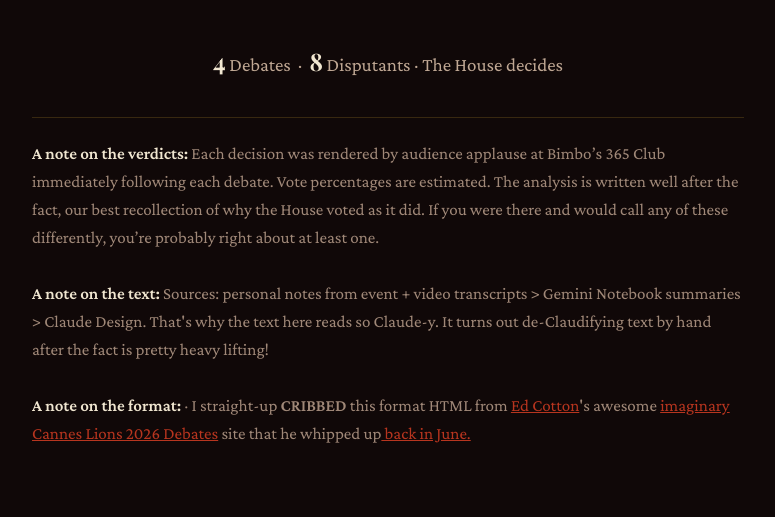
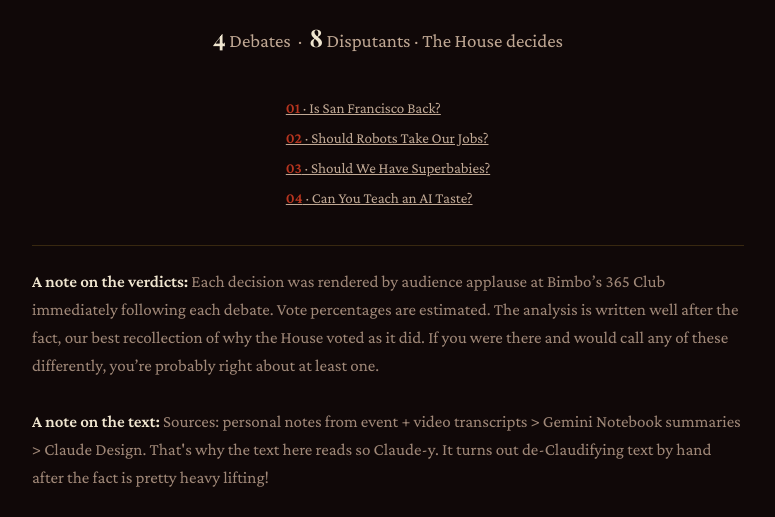
Before and after one commit to JoshMcHugh/elo, a plain HTML site: page Substack_Debates_Bimbos.html in a window 1280 px wide. Shown: the part 283-800 px from the top of the page, without its empty margins (252-1027 px from the left). Drawn offline with nearby package versions, Linux system fonts and the light colour scheme; a web font is replaced by a local one.

Commit message:
tweaked copy and spacing
in Claude Design

```diff
--- a/Substack_Debates_Bimbos.html
+++ b/Substack_Debates_Bimbos.html
@@ -91,7 +91,7 @@
       letter-spacing: 0.22em;
       text-transform: uppercase;
       color: var(--muted);
-      margin-bottom: 44px;
+      margin-bottom: 20px;
     }
 
     /* Stats — inline like cancannes */
@@ -533,6 +533,13 @@
       <strong>4</strong> Debates &nbsp;&middot;&nbsp; <strong>8</strong> Disputants &middot; The House decides
     </div>
 
+    <div style="font-size: 15px; color: var(--muted); line-height: 2; margin-bottom: 32px; text-align: left; display: inline-block;">
+      <div><a href="#m01" style="color: var(--muted);"><strong style="color: var(--orange);">01</strong> &middot; Is San Francisco Back?</a></div>
+      <div><a href="#m02" style="color: var(--muted);"><strong style="color: var(--orange);">02</strong> &middot; Should Robots Take Our Jobs?</a></div>
+      <div><a href="#m03" style="color: var(--muted);"><strong style="color: var(--orange);">03</strong> &middot; Should We Have Superbabies?</a></div>
+      <div><a href="#m04" style="color: var(--muted);"><strong style="color: var(--orange);">04</strong> &middot; Can You Teach an AI Taste?</a></div>
+    </div>
+
 
     <div class="verdicts-note" style="color: #A08878">
       <strong>A note on the verdicts:</strong> Each decision was rendered by audience applause at Bimbo&rsquo;s 365 Club immediately following each debate. Vote percentages are estimated. The analysis is written well after the fact, our best recollection of why the House voted as it did. If you were there and would call any of these differently, you&rsquo;re probably right about at least one.<br></br><strong style="color: rgb(240, 230, 208);">A note on the text:</strong> Sources: personal notes from event + video transcripts &gt; Gemini Notebook summaries &gt; Claude Design. That's why the text here reads so Claude-y. It turns out de-Claudifying text by hand after the fact is pretty heavy lifting!<br></br>
```
